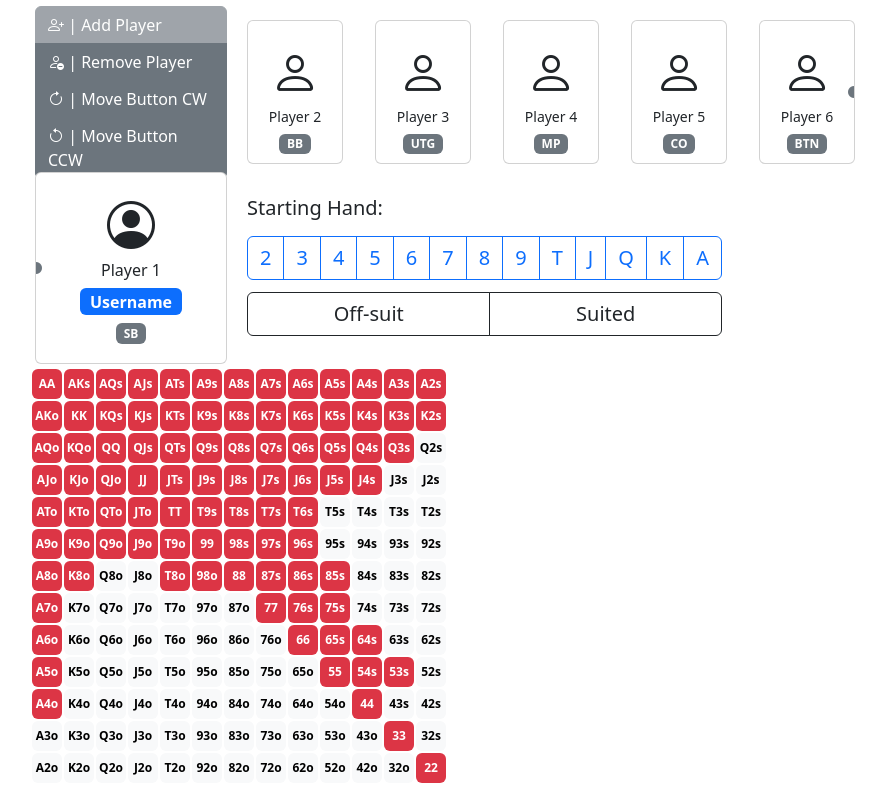
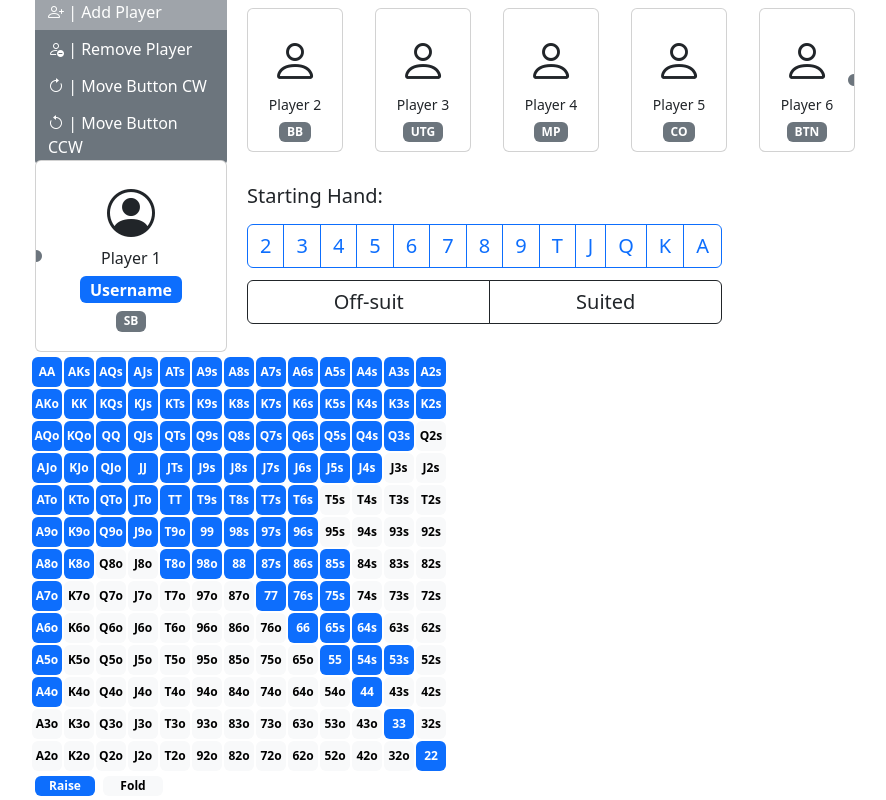
Before and after one commit to florianleca/poker-range-copilot, a Vue app: page / in a window 1280 px wide. Shown: the whole page, without its empty margins (1-887 px from the left). Built offline with nearby package versions, Linux system fonts and the light colour scheme.

Commit message:
tags for range actions

```diff
--- a/src/components/RangeChart.vue
+++ b/src/components/RangeChart.vue
@@ -1,17 +1,21 @@
 <template>
-  <div v-for="line in hands" :key="line">
-      <span class="badge"
+    <div v-for="line in hands" :key="line">
+      <span class="badge cards-hand"
             v-for="hand in line.join().split(' ')"
-            v-bind:class="[rangesData[position]['RFI']['Raise'].includes(hand) ? 'text-bg-danger' : 'text-bg-light']"
+            v-bind:class="getMove(hand)"
             :key="hand">
 
           {{hand}}
       </span>
-
-  </div>
+    </div>
+    <div>
+        <span class="badge text-bg-primary legend mx-1">Raise</span>
+        <span class="badge text-bg-light legend mx-1">Fold</span>
+    </div>
 </template>
 
 <script>
+
 export default {
     name: "RangeChart",
     props: {
@@ -41,12 +45,21 @@ export default {
             ],
             rangesData: require('/src/assets/ranges.json'),
         }
+    },
+    methods: {
+        getMove: function(hand) {
+            let data = this.rangesData[this.position]['RFI']
+            if (data['Raise'].includes(hand)) {
+                return 'text-bg-primary'
+            }
+            return 'text-bg-light'
+        }
     }
 }
 </script>
 
 <style scoped>
-.badge {
+.cards-hand {
     height: 30px;
     width: 30px;
     font-size: 12px;
@@ -55,4 +68,7 @@ export default {
     justify-content: center;
     margin: 1px;
 }
+.legend {
+    width: 60px;
+}
 </style>
```
